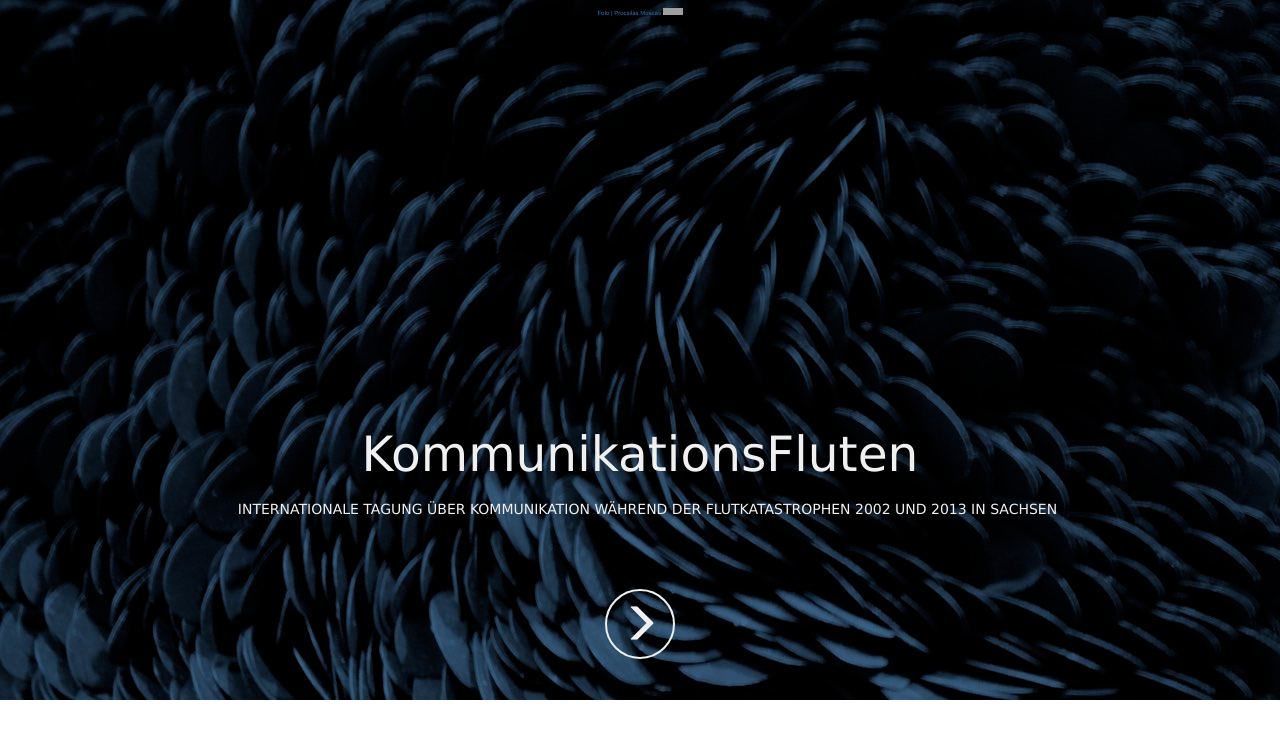
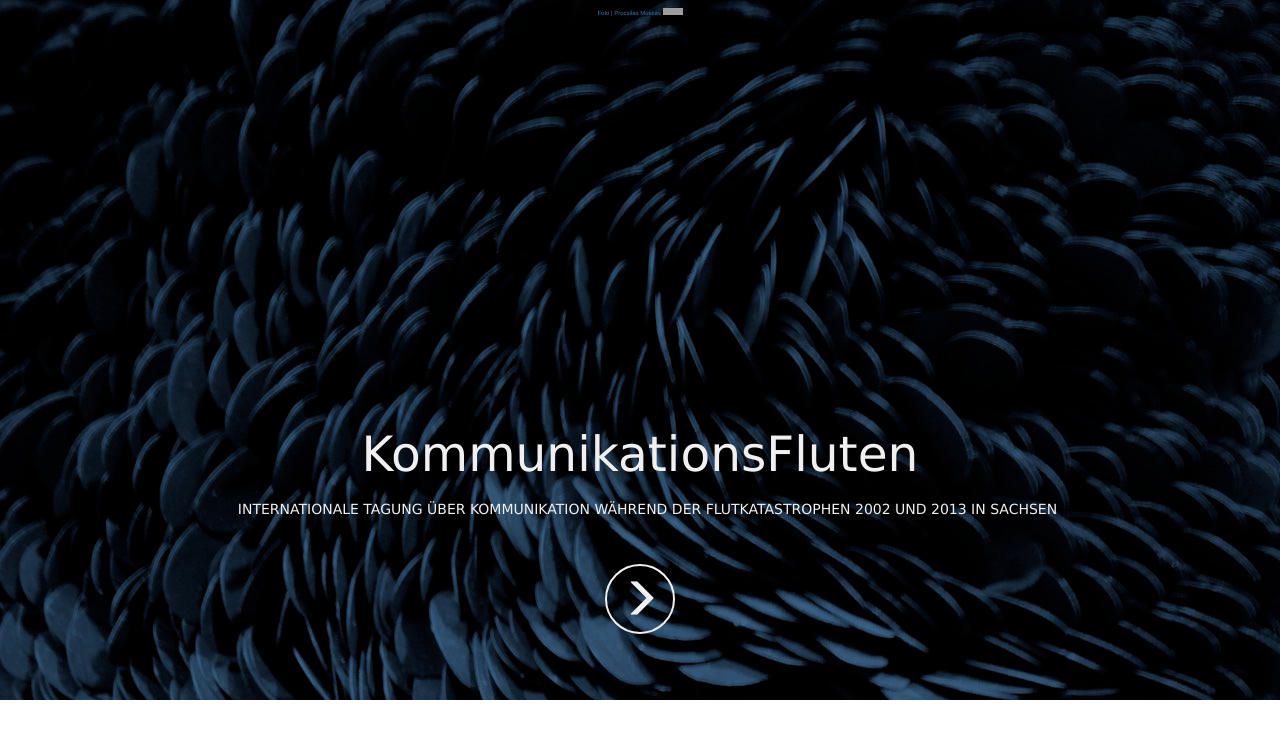
Before and after one commit to susedev/test, a Jekyll site: the page built from index.html, in a window 1280 px wide. Shown: the top 730 px of the page. Built offline with Jekyll 4.4.1, drawn with Linux system fonts in a browser that asks for light colours; nearby versions of some CDN libraries; grey boxes are pictures that could not be loaded.

Commit message:
Update home.html

```diff
--- a/_layouts/home.html
+++ b/_layouts/home.html
@@ -12,7 +12,7 @@
     <a href="https://www.flickr.com/photos/procsilas/3010458671/in/photostream/" style="font-size: 6px; color:#808080, text-align: right"> Foto | Procsilas Moscas </a>
     <a rel="license" href="http://creativecommons.org/licenses/by/2.0/"><img alt="Creative Commons License" style="height: 7px; width: 20px; text-align:right;" src="https://i.creativecommons.org/l/by/2.0/88x31.png" /></a></p>
     <a href="{{ site.base_url }}/konferenz-kommunikationsfluten.html"><p style="font-family: Verdana,Geneva,sans-serif; color:#F0F0F0; font-size: 46px; font-size: 3.8vmax; text-align: center; margin-top:400px; margin-bottom: ">KommunikationsFluten</p></a>
-    <a href="{{ site.base_url }}/konferenz-kommunikationsfluten.html"><p style="font-family: Verdana,Geneva,sans-serif; font-size: 3.2vm; color:#F0F0F0; text-align: center; text-transform: uppercase;  padding-bottom:50px; margin-left: 15px;">Internationale Tagung über Kommunikation während der Flutkatastrophen 2002 und 2013 in Sachsen</p></a>
+    <a href="{{ site.base_url }}/konferenz-kommunikationsfluten.html"><p style="font-family: Verdana,Geneva,sans-serif; font-size: 3.2vm; color:#F0F0F0; text-align: center; text-transform: uppercase;  padding-bottom:25px; margin-left: 15px;">Internationale Tagung über Kommunikation während der Flutkatastrophen 2002 und 2013 in Sachsen</p></a>
     <a class="btn btn-circle-1" href={{ site.base_url }}/konferenz-kommunikationsfluten.html><span class="glyphicon glyphicon-menu-right" aria-hidden="true"></span></a>
  </header>
 
```
